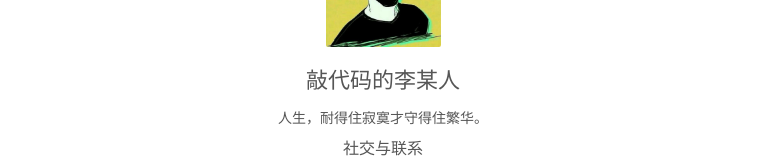
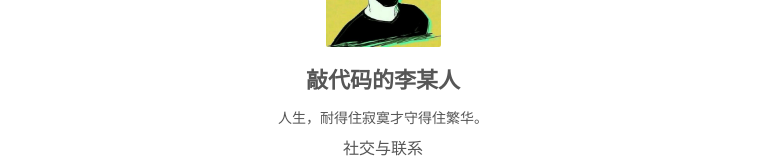
Before and after one commit to liaoruochen/A-website-of-its-own, a Vue app in the folder notspecialyou/: page /about in a window 1280 px wide. Shown: the part 143-303 px from the top of the page, without its empty margins (257-1022 px from the left). Built offline with nearby package versions, Linux system fonts and the light colour scheme.

Commit message:
修改了reset样式

```diff
--- a/notspecialyou/src/common/style/base.css
+++ b/notspecialyou/src/common/style/base.css
@@ -1,9 +1,9 @@
-/**
- * Eric Meyer's Reset CSS v2.0 (http://meyerweb.com/eric/tools/css/reset/)
- * http://cssreset.com
+/* http://meyerweb.com/eric/tools/css/reset/
+   v2.0 | 20110126
+   License: none (public domain)
 */
- html, body, div, span, applet, object, iframe,
- h1, h2, h3, h4, h5, h6, p, blockquote, pre,
+
+html, body, div, applet, object, iframe, blockquote, pre,
 a, abbr, acronym, address, big, cite, code,
 del, dfn, em, img, ins, kbd, q, s, samp,
 small, strike, strong, sub, sup, tt, var,
@@ -12,79 +12,46 @@
 fieldset, form, label, legend,
 table, caption, tbody, tfoot, thead, tr, th, td,
 article, aside, canvas, details, embed,
- figure, figcaption, footer, header,
+figure, figcaption, footer, header, hgroup,
 menu, nav, output, ruby, section, summary,
- time, mark, audio, video, input {
+time, mark, audio, video {
 	margin: 0;
 	padding: 0;
 	border: 0;
 	font-size: 100%;
-     font-weight: normal;
+	font: inherit;
 	vertical-align: baseline;
 }
-
 /* HTML5 display-role reset for older browsers */
 article, aside, details, figcaption, figure,
- footer, header, menu, nav, section {
+footer, header, hgroup, menu, nav, section {
 	display: block;
 }
-
 body {
 	line-height: 1;
 }
-
+ol, ul {
+	list-style: none;
+}
 blockquote, q {
 	quotes: none;
 }
-
 blockquote:before, blockquote:after,
 q:before, q:after {
+	content: '';
 	content: none;
 }
-
 table {
 	border-collapse: collapse;
 	border-spacing: 0;
 }
 
- /* custom */
 a {
 	color: #7e8c8d;
-     text-decoration: none;
-     -webkit-backface-visibility: hidden;
+  text-decoration: none
 }
 
- li {
-     list-style: none;
- }
-
- ::-webkit-scrollbar {
-     width: 5px;
-     height: 5px;
- }
-
- ::-webkit-scrollbar-track-piece {
-     background-color: rgba(0, 0, 0, 0.2);
-     -webkit-border-radius: 6px;
- }
-
- ::-webkit-scrollbar-thumb:vertical {
-     height: 5px;
-     background-color: rgba(125, 125, 125, 0.7);
-     -webkit-border-radius: 6px;
- }
-
- ::-webkit-scrollbar-thumb:horizontal {
-     width: 5px;
-     background-color: rgba(125, 125, 125, 0.7);
-     -webkit-border-radius: 6px;
- }
-
- html, body {
-     width: 100%;
- }
-
- body {
-     -webkit-text-size-adjust: none;
-     -webkit-tap-highlight-color: rgba(0, 0, 0, 0);
- }
+/* a:hover, a:active {
+    color: #0ae;
+    text-decoration: underline;
+} */
```
Lines whose indentation alone changed are shown as unchanged.
